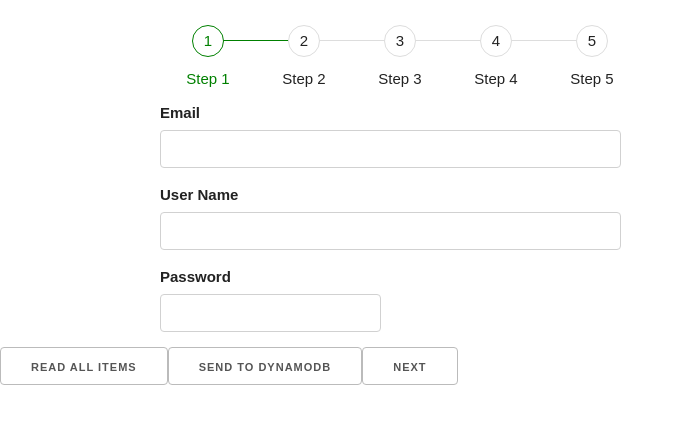
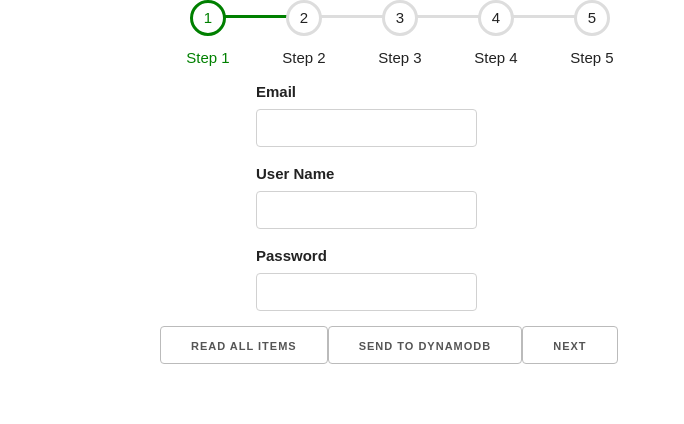
Before and after one commit to IggHub/dynamoDB-with-react, a React (Create React App) app: page / in a window 1280 px wide. Shown: the top 424 px of the page, without its empty margins (0-684 px from the left). Built offline with nearby package versions, Linux system fonts and the light colour scheme.

Commit message:
fix container CSS

```diff
--- a/public/css/custom.css
+++ b/public/css/custom.css
@@ -1,11 +1,18 @@
 .container {
+  display: flex;
+  flex-direction: column;
+  align-items: left;
+  justify-content: center;
+}
+
+.progress-bar-container {
   width: 100%;
 }
-.progressbar {
+.progress-bar {
   counter-reset: step;
 }
 
-.progressbar li {
+.progress-bar li {
   list-style-type: none;
   float: left;
   width: 10%;
@@ -13,13 +20,13 @@
   text-align: center;
 }
 
-.progressbar li:before {
+.progress-bar li:before {
   content: counter(step);
   counter-increment: step;
   width: 30px;
   height: 30px;
   line-height: 30px;
-  border: 1px solid #ddd;
+  border: 3px solid #ddd;
   display: block;
   text-align: center;
   margin: 0 auto 10px auto;
@@ -27,29 +34,29 @@
   background-color: white;
 }
 
-.progressbar li:after {
+.progress-bar li:after {
   content: '';
   position: absolute;
   width: 100%;
-  height: 1px;
+  height: 3px;
   background-color: #ddd;
   top: 15px;
   left: -50%;
   z-index: -1;
 }
 
-.progressbar li:first-child:after {
+.progress-bar li:first-child:after {
   content: none;
 }
 
-.progressbar li.active {
+.progress-bar li.active {
   color: green;
 }
 
-.progressbar li.active:before {
+.progress-bar li.active:before {
   border-color: green;
 }
 
-.progressbar li.active + li:after {
+.progress-bar li.active + li:after {
   background-color: green;
 }
--- a/src/App.js
+++ b/src/App.js
@@ -254,19 +254,21 @@ class App extends Component {
       stepTrackerArray.push(i + 1)
     }
     return (
-      <div>
+      <div className="container">
         {/*}<DynamoDBQuery handleFlavor={this.handleFlavor} flavor={this.state.flavor} createItem={this.createItem} readItem={this.readItem} readAllItems={this.readAllItems} deleteItem={this.deleteItem} />{*/}
         {/*}<Multistep initialStep={1} steps={steps} sayHello={this.sayHello} />{*/}
-        <div className="container">
-          <ul className="progressbar">
+        <div className="progress-bar-container">
+          <ul className="progress-bar">
             {stepTrackerArray.map((stepNo, index) => {
               return <li className={this.state.currentStepNo < index ? "" : "active"}>Step {stepNo}</li>
             })}
 
           </ul>
         </div>
+        <div>
           {this.steps_array[this.state.currentStepNo]}
-
+        </div>
+        <div>
           <button onClick={this.readAllItems}>Read all items</button>
           <button onClick={this.createItem}>Send to DynamoDB</button>
 
@@ -279,6 +281,7 @@ class App extends Component {
             Next
           </button>
         </div>
+      </div>
     );
   }
 }
--- a/src/components/signup/StepOne.js
+++ b/src/components/signup/StepOne.js
@@ -7,13 +7,13 @@ class StepOne extends Component {
         <div className="row">
           <div className="six columns">
             <label>Email</label>
-            <input name="email" onChange={this.props.handleSignup} className="u-full-width" type="email" />
+            <input name="email" onChange={this.props.handleSignup} type="email" />
           </div>
         </div>
         <div className="row">
           <div className="six columns">
             <label>User Name</label>
-            <input name="username" onChange={this.props.handleSignup} className="u-full-width" type="text" />
+            <input name="username" onChange={this.props.handleSignup} type="text" />
           </div>
         </div>
         <div className="row">
```
Lines whose indentation alone changed are shown as unchanged.
